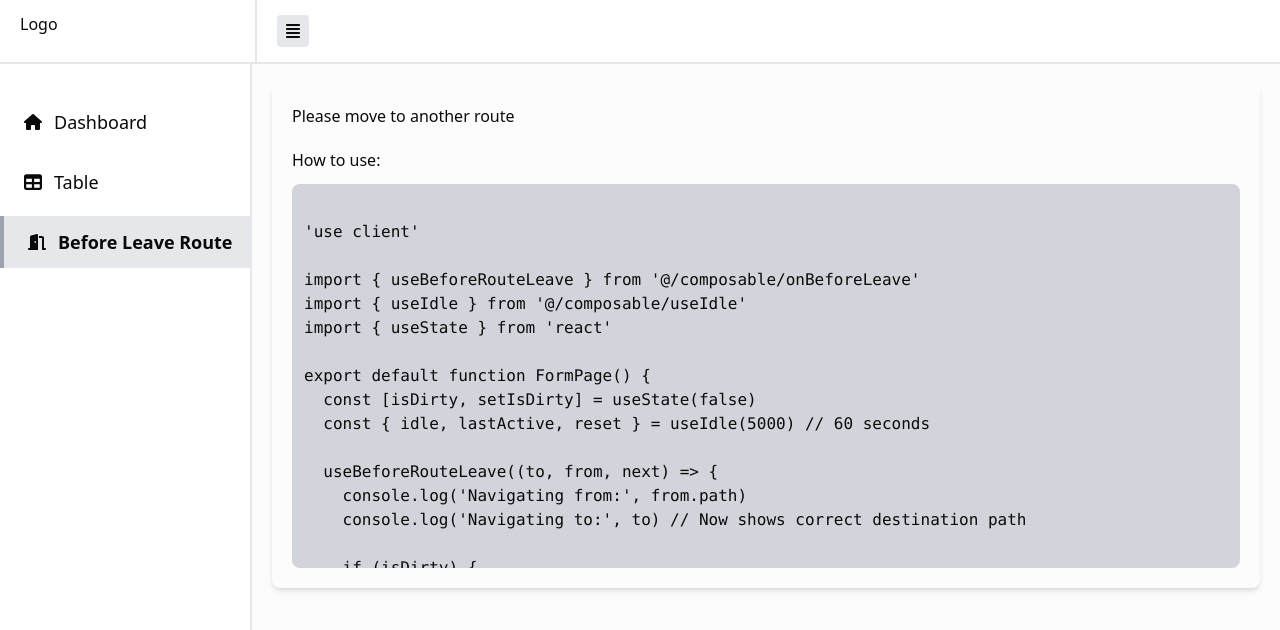
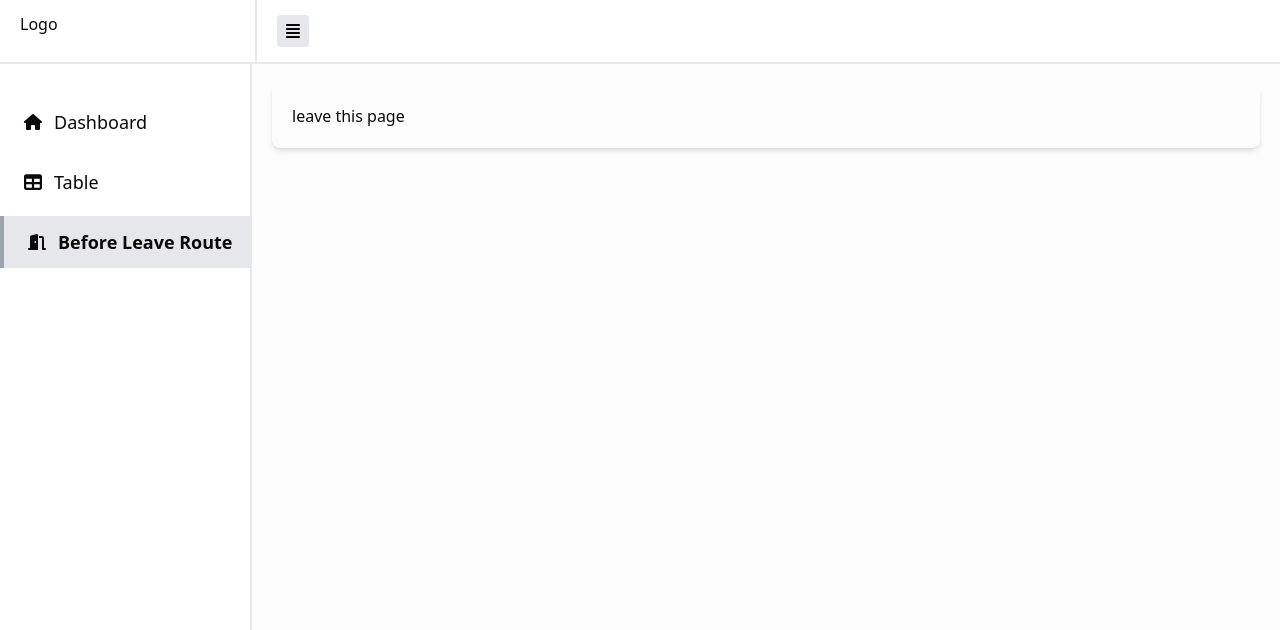
Before and after one commit to hendras1722/boilerplate-next, a Next.js app: page /admin/beforeleaveroute in a window 1280 px wide. Shown: the top 630 px of the page. Built offline with nearby package versions, Linux system fonts and the light colour scheme.

Commit message:
fix: fixing build before leave page

```diff
--- a/src/app/admin/(dashboard)/beforeleaveroute/page.tsx
+++ b/src/app/admin/(dashboard)/beforeleaveroute/page.tsx
@@ -1,10 +1,13 @@
 'use client'
 
-import { useBeforeRouteLeave } from '@/composable/onBeforeLeave'
+import RouteLeaveHandler from '@/composable/onBeforeLeave'
+import { Suspense } from 'react'
 
-export default function BeforeRouteLeave() {
+export default function Page() {
   const isDirty = true
-  useBeforeRouteLeave((to, from, next) => {
+
+  const guardCallback = (to, from, next) => {
+    // Your navigation guard logic
     console.log('Navigating from:', from.path)
     console.log('Navigating to:', to) // Now shows correct destination path
 
@@ -16,47 +19,15 @@ export default function BeforeRouteLeave() {
     } else {
       next()
     }
-  })
+    next(true)
+  }
 
   return (
-    <div>
-      <div>Please move to another route</div>
-      <div className="mt-5">How to use:</div>
-      <pre className="bg-gray-300 rounded-lg overflow-auto h-96 mt-3  p-3">
-        <code className="text-black">{`
-'use client'
+    <Suspense fallback={null}>
+      <RouteLeaveHandler guardCallback={guardCallback} />
 
-import { useBeforeRouteLeave } from '@/composable/onBeforeLeave'
-import { useIdle } from '@/composable/useIdle'
-import { useState } from 'react'
-
-export default function FormPage() {
-  const [isDirty, setIsDirty] = useState(false)
-  const { idle, lastActive, reset } = useIdle(5000) // 60 seconds
-
-  useBeforeRouteLeave((to, from, next) => {
-    console.log('Navigating from:', from.path)
-    console.log('Navigating to:', to) // Now shows correct destination path
-
-    if (isDirty) {
-      const userConfirmed = window.confirm(
-        'You have unsaved changes. Do you want to navigate to '+ to.path + ' ?'
-      )
-      next(userConfirmed)
-    } else {
-      next()
-    }
-  })
-
-  return (
-    <div>
-    {/* you can using modal */}
-    </div>
+      <div>leave this page</div>
+      {/* Page content */}
+    </Suspense>
   )
 }
-
-      `}</code>
-      </pre>
-    </div>
-  )
-}
--- a/src/composable/onBeforeLeave.tsx
+++ b/src/composable/onBeforeLeave.tsx
@@ -1,56 +1,60 @@
+'use client'
+
+// import { Suspense } from 'react'
+import { usePathname, useSearchParams, useRouter } from 'next/navigation'
 import { useCallback, useEffect, useRef } from 'react'
-import { usePathname, useSearchParams, useRouter } from 'next/navigation'
 
-export function useBeforeRouteLeave(guardCallback) {
+export default function RouteLeaveHandler({ guardCallback }) {
   const router = useRouter()
   const pathname = usePathname()
   const searchParams = useSearchParams()
   const nextPathRef = useRef<string | null>(null)
 
-  const getCurrentLocation = () => ({
-    path: pathname,
-    searchParams: Object.fromEntries(searchParams.entries()),
-  })
+  const getCurrentLocation = useCallback(
+    () => ({
+      path: pathname,
+      searchParams: Object.fromEntries(searchParams?.entries() || []),
+    }),
+    [pathname, searchParams]
+  )
 
   const handleBeforeUnload = useCallback(
     (event) => {
       const shouldBlock = guardCallback(
-        { path: window.location.pathname }, // Use actual destination from window
+        { path: window.location.pathname },
         getCurrentLocation(),
         (allow) => {
           if (!allow) {
             event.preventDefault()
             event.returnValue = ''
-            return ''
           }
-          return undefined
+          return allow
         }
       )
 
       if (shouldBlock === false) {
         event.preventDefault()
         event.returnValue = ''
-        return ''
       }
     },
-    [guardCallback, pathname, searchParams]
+    [guardCallback, getCurrentLocation]
   )
 
   useEffect(() => {
     const interceptNavigation = async (e) => {
-      if (!e?.target?.closest('a[href]')) return
+      const link = e.target.closest('a[href]')
+      if (!link) return
 
-      const link = e.target.closest('a[href]')
       const href = link.getAttribute('href')
-
-      // Skip external links
-      if (link.target === '_blank' || link.origin !== window.location.origin) {
+      if (
+        link.target === '_blank' ||
+        new URL(href, window.location.origin).origin !== window.location.origin
+      ) {
         return
       }
 
       e.preventDefault()
 
-      // Parse the href to get the path and search params
       const url = new URL(href, window.location.origin)
       const to = {
         path: url.pathname,
@@ -66,59 +70,44 @@ export function useBeforeRouteLeave(guardCallback) {
               reject(new Error('Navigation cancelled'))
             } else if (typeof redirectOrBoolean === 'string') {
               nextPathRef.current = redirectOrBoolean
+              router.push(redirectOrBoolean)
               resolve(false)
-              setTimeout(() => {
-                router.push(redirectOrBoolean)
-              }, 15)
             } else if (
               typeof redirectOrBoolean === 'object' &&
               redirectOrBoolean !== null
             ) {
               const queryString = new URLSearchParams(
-                redirectOrBoolean.query
+                redirectOrBoolean.query || {}
               ).toString()
               const url = `${redirectOrBoolean.path || '/'}${
                 queryString ? `?${queryString}` : ''
               }${redirectOrBoolean.hash || ''}`
+
               nextPathRef.current = url
+              redirectOrBoolean.replace ? router.replace(url) : router.push(url)
               resolve(false)
-              setTimeout(() => {
-                if (redirectOrBoolean.replace) {
-                  router.replace(url)
-                } else {
-                  router.push(url)
-                }
-              }, 15)
             } else {
               nextPathRef.current = href
+              router.push(href)
               resolve(true)
-              router.push(href)
             }
           }
 
           guardCallback(to, from, next)
         })
       } catch (error) {
-        // Navigation was cancelled
         console.debug('Navigation cancelled:', error)
       }
     }
 
-    // Add event listeners
     document.addEventListener('click', interceptNavigation)
     window.addEventListener('beforeunload', handleBeforeUnload)
-
-    // Watch for pathname changes to reset nextPathRef
-    if (
-      nextPathRef.current &&
-      pathname === new URL(nextPathRef.current, window.location.origin).pathname
-    ) {
-      nextPathRef.current = null
-    }
 
     return () => {
       document.removeEventListener('click', interceptNavigation)
       window.removeEventListener('beforeunload', handleBeforeUnload)
     }
-  }, [router, pathname, searchParams, guardCallback, handleBeforeUnload])
+  }, [router, guardCallback, getCurrentLocation])
+
+  return null
 }
```
